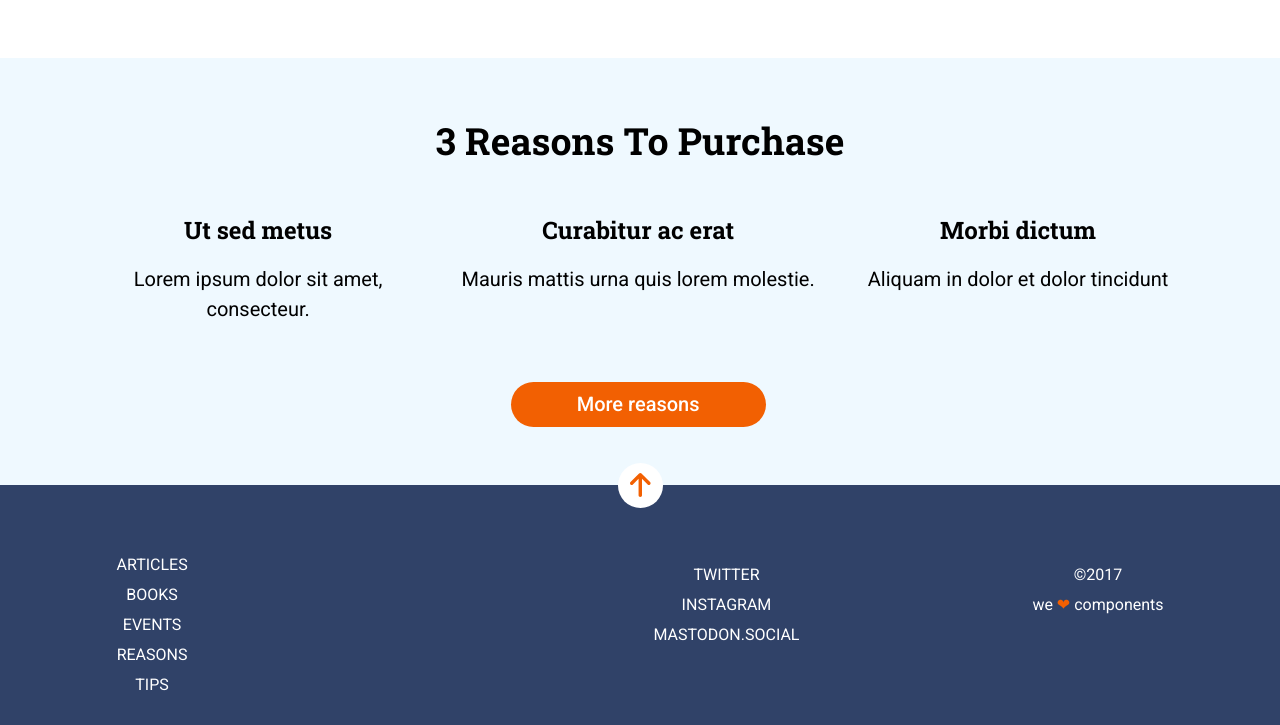
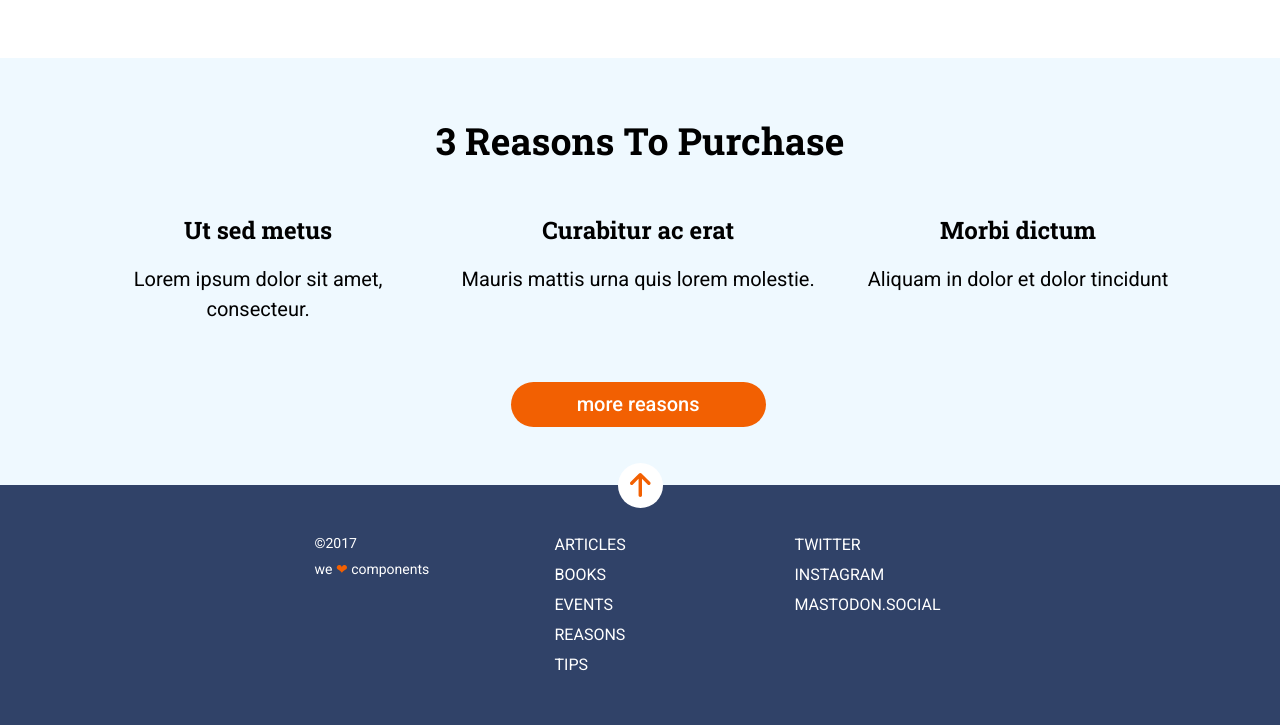
Before and after one commit to laugeeme/modulo-1-evaluacion-final-laurageeme, a website: page public/index.html in a window 1280 px wide. Shown: the part 1070-1795 px from the top of the page. Drawn offline with nearby package versions, Linux system fonts and the light colour scheme.

Commit message:
web responsive done

```diff
--- a/_src/assets/scss/layouts/_footer.scss
+++ b/_src/assets/scss/layouts/_footer.scss
@@ -7,7 +7,6 @@
 
     @include forTablet {
         height: 240px;
-
     }
 
 
@@ -23,31 +22,24 @@
         padding-top: 10px;
         margin-left: auto;
         margin-right: auto;
-
-
-        @include forTablet {
-
-        }
-
     }
 
 
 
-    .footer_links_container {
+    & .footer_info_container {
         display: flex;
         flex-direction: column;
         text-align: center;
 
-        & li {
-            list-style-type: none;
+
+        @include forTablet {
+            display: flex;
+            flex-direction: row;
+
         }
 
-
-        @include forTablet{
-            display: flex;
-            flex-direction: row;
-            justify-content: space-around;
-            text-decoration: none;
+        @include forPc {
+            justify-content: center;
         }
 
 
@@ -56,25 +48,26 @@
             padding-top: 20px;
 
 
+            @include forTablet {
+                padding-top: 0px;
+                order: 2;
+                text-align: left;
+                margin-left: 30px;
+                width: 210px;
+            }
+
         }
 
         & .rrss_container {
             padding-top: 30px;
 
-        }
-
-        & .copyright_container {
-            padding-top: 30px;
-            text-transform: lowercase;
-            font-family: $fontStyle2;
-            font-size: 16px;
-            font-weight: normal;
-            font-stretch: normal;
-            font-style: normal;
-            line-height: 1.88;
-            letter-spacing: normal;
-            text-align: center;
-
+            @include forTablet {
+                padding-top: 0px;
+                order: 3;
+                text-align: left;
+                width: 210px;
+                margin-left: 30px;
+            }
 
         }
 
@@ -89,9 +82,37 @@
             font-style: normal;
             line-height: 1.88;
             letter-spacing: normal;
-            text-align: center;
+        }
 
+        & li {
+            list-style-type: none;
         }
     }
 
+    & .copyright_container {
+        text-align: center;
+        padding-top: 30px;
+        text-transform: lowercase;
+        font-family: $fontStyle2;
+        font-size: 16px;
+        font-weight: normal;
+        font-stretch: normal;
+        font-style: normal;
+        line-height: 1.88;
+        letter-spacing: normal;
+
+
+        @include forTablet {
+            padding-top: 0px;
+            order: 1;
+            text-align: left;
+            margin-left: 39px;
+            width: 210px;
+            height: 53px;
+            font-size: 14px;
+        }
+
+    }
+
+
 }
--- a/_src/assets/scss/layouts/_section2.scss
+++ b/_src/assets/scss/layouts/_section2.scss
@@ -83,7 +83,6 @@
             }
 
             & h4 {
-
                 font-family: $fontStyle1;
                 font-size: 18px;
                 font-weight: bold;
@@ -274,6 +273,10 @@
             background-color: $colorOrange;
             border-radius: 22.5px;
 
+            &:first-letter {
+                text-transform: capitalize;
+            }
+
             @include forTablet {
                 width: 210px;
                 grid-column: 4/4;
@@ -308,9 +311,7 @@
                 padding: 10px;
 
 
-                &:first-letter {
-                text-transform: capitalize;
-            }
+
 
                 @include forPc{
                     padding:0px;
--- a/public/index.html
+++ b/public/index.html
@@ -71,55 +71,54 @@
         <footer class="page__footer"> <a class="btn_up" href="#hero" title="Up"> <img src="../../assets/images/ico-arrow.svg" alt="Scroll hacia arriba">
     </a>
 
-            <div class="footer_links_container">
+            <div class="footer_info_container">
                 <nav class="menu_container">
                     <ul>
                         <li><a class="footer_links" href="https://adalab.es/" target="_blank" title="Adalab"
-                            alt="Enlace a Adalab">articles</li>
+                            alt="Enlace a Adalab">articles</a>
 
+                        </li>
                         <li><a class="footer_links" href="https://adalab.es/" target="_blank" title="Adalab"
-                        alt="Enlace a Adalab">books</li>
+                            alt="Enlace a Adalab">books</a>
 
+                        </li>
                         <li><a class="footer_links" href="https://adalab.es/" target="_blank" title="Adalab"
-                        alt="Enlace a Adalab">events</li>
+                            alt="Enlace a Adalab">events</a>
 
+                        </li>
                         <li><a class="footer_links" href="https://adalab.es/" target="_blank" title="Adalab"
-                        alt="Enlace a Adalab">reasons</li>
+                            alt="Enlace a Adalab">reasons</a>
 
+                        </li>
                         <li><a class="footer_links" href="https://adalab.es/" target="_blank" title="Adalab"
-                        alt="Enlace a Adalab">tips</li>
+                            alt="Enlace a Adalab">tips</a>
+
+                        </li>
                     </ul>
                 </nav>
-
                 <nav class="rrss_container">
                     <ul>
                         <li><a class="footer_links" href="https://adalab.es/" target="_blank" title="Adalab"
-                        alt="Enlace a Adalab">twitter</li>
+                            alt="Enlace a Adalab">twitter</a>
 
+                        </li>
                         <li><a class="footer_links" href="https://adalab.es/" target="_blank" title="Adalab"
-                        alt="Enlace a Adalab">instagram</li>
+                            alt="Enlace a Adalab">instagram</a>
 
+                        </li>
                         <li><a class="footer_links" href="https://adalab.es/" target="_blank" title="Adalab"
-                        alt="Enlace a Adalab">mastodon.social</li>
+                            alt="Enlace a Adalab">mastodon.social</a>
 
+                        </li>
                     </ul>
                 </nav>
-
-
                 <div class="copyright_container">
-
-            <div>
                     <p>&copy;2017</p>
-            </div>
-
-            <div>
                     <p>we <span style="color: #f26002;">&#10084;</span> components</p>
                 </div>
             </div>
-
-    </div>
-
         </footer>
         </div>
     </body>
+
 </html>
```
Also changed, not shown: _src/templates/partials/_footer.html (+12 -15 lines), public/assets/css/main.css, 1 other file. Lines whose indentation alone changed are shown as unchanged.
